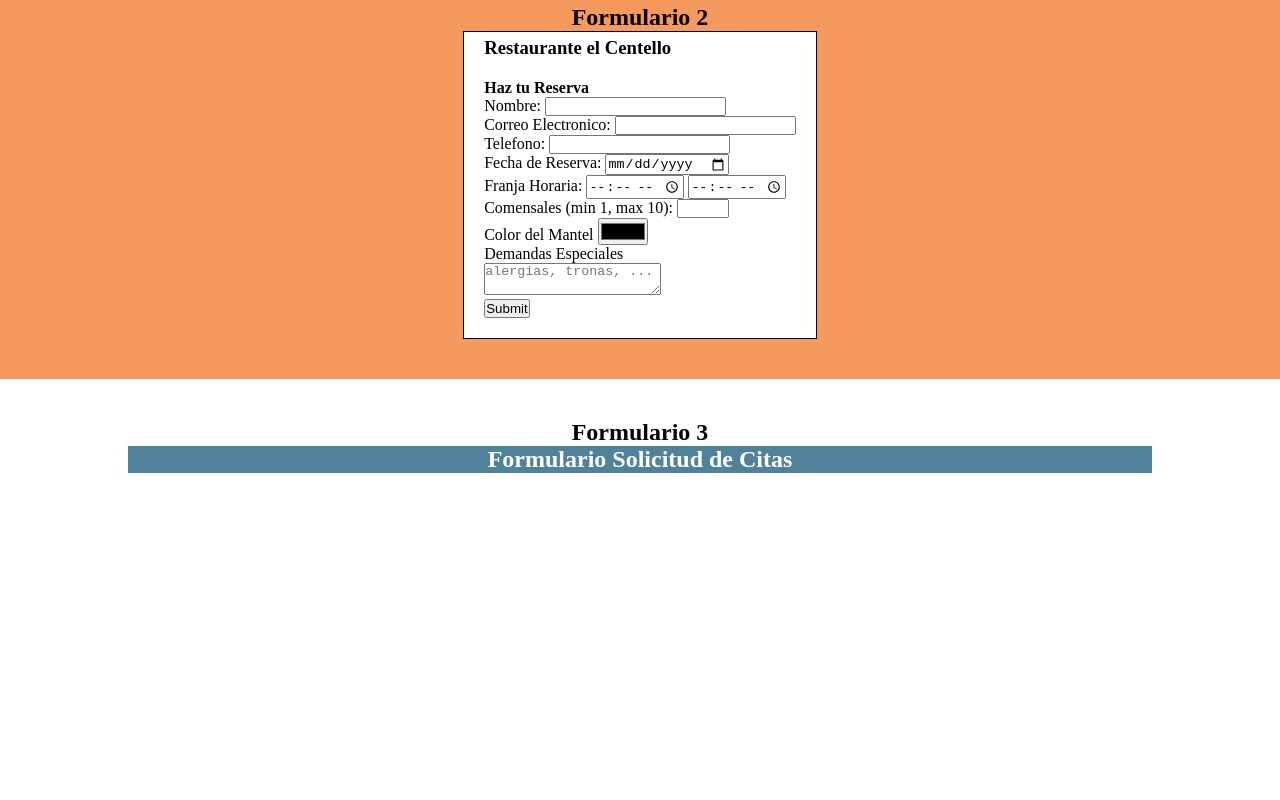
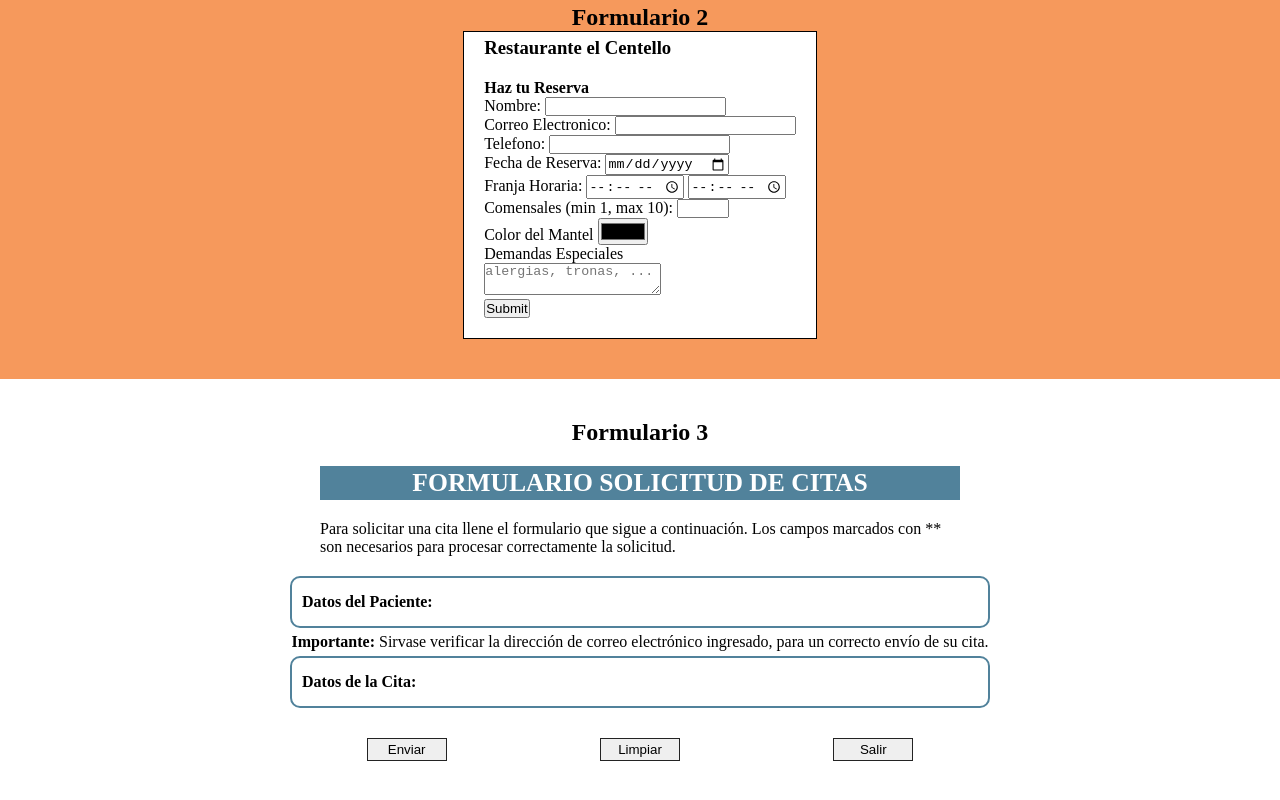
Before and after one commit to GaleanoSantiago/forms-tp2, a plain HTML site: page index.html in a window 1280 px wide. Shown: the part 516-1316 px from the top of the page. Before the commit the page ends 1029 px from the top, so only its background shows below. Drawn offline with Linux system fonts and the light colour scheme.

Commit message:
empece el ultimo formulario

```diff
--- a/index.html
+++ b/index.html
@@ -81,10 +81,43 @@
 			font-style:uppercase;
 			background-color:#51829B;
 			color:white;
-			width:80%;
+			width:50%;
 			text-align:center;
+			padding:2px 0;
+			font-size:1.6rem;
 		}
-
+		.container{
+			display:flex;
+			flex-direction:column;
+			align-items:center;
+			gap:20px;
+		}
+		.container p.subtitle{
+			width:50%;
+		}
+		.container-third-form{
+			display:flex;
+			flex-direction:column;
+			align-items:center;
+		}
+		.subForms{
+			width:700px;
+			border:2px solid #51829B;
+			border-radius:10px;
+			padding:15px 10px;
+		}
+		.btn-section{
+			width:700px;
+			display:flex;
+			justify-content:space-around;
+			padding:30px 0;
+		}
+		.btn-section .btn{
+			width: 80px;
+			border-radius:0;
+			border:1px solid #232323;
+			padding:3px 0;
+		}
       </style>
 
 
@@ -173,9 +206,34 @@
 				<input type="submit" >
 			</form>
 		</section>
-		<section>
-			<h2>Formulario 3</h2>
-			<h2 class="titulo-grande-blue">Formulario Solicitud de Citas</h2>
+		<section style="display:block;">
+			<div class="container">
+				<h2>Formulario 3</h2>
+				<h2 class="titulo-grande-blue">FORMULARIO SOLICITUD DE CITAS</h2>
+				<p class="subtitle">Para solicitar una cita llene el formulario que sigue a continuación.
+				Los campos marcados con ** son necesarios para procesar correctamente
+				la solicitud.</p>
+				<div class="container-third-form">
+					<form>
+						<div class="subForms">
+							<h4>Datos del Paciente:</h4>
+						</div>
+						<p style="text-align:center; margin:5px 0;"><span style="font-weight:bold;">Importante: </span> Sirvase
+						verificar la dirección de correo electrónico ingresado, para un
+						correcto envío de su cita.</p>
+						<div class="subForms">
+							<h4>Datos de la Cita:</h4>
+						</div>
+						<div class="btn-section">
+							<input type="submit" value="Enviar" class="btn">
+							<input type="reset" value="Limpiar" class="btn">
+							<button class="btn">Salir</button>
+						</div>
+					</form>
+
+				</div>
+			</div>
+
 		</section>
 	</body>
 
```
